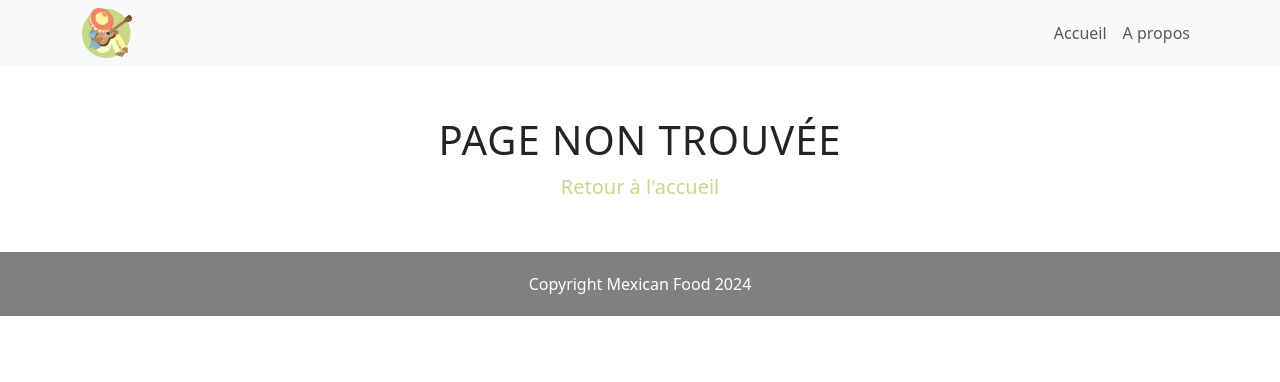
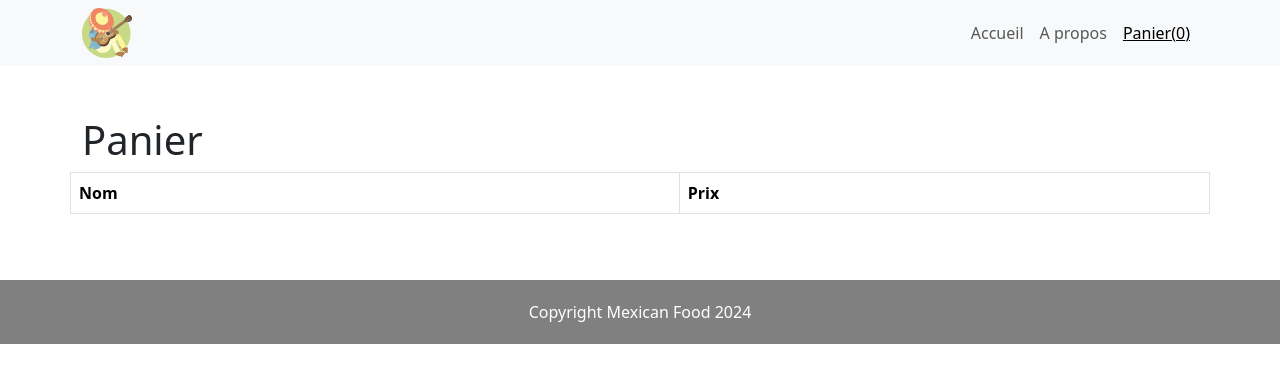
Before and after one commit to VincentSechi/CC-React, a React (Create React App) app: page /panier in a window 1280 px wide. Shown: the top 382 px of the page. Built offline with nearby package versions, Linux system fonts and the light colour scheme.

Commit message:
activité-21

```diff
--- a/src/App.js
+++ b/src/App.js
@@ -4,17 +4,23 @@ import Layout from "./components/Layout";
 import Home from "./pages/Home";
 import About from "./pages/About";
 import DishDetails from "./pages/DishDetails";
+import Panier from "./pages/Panier";
 import NotFound from "./pages/NotFound";
 import { Route, Routes } from "react-router-dom";
-
+import { useState } from "react";
 function App() {
+  const [cart, setCart] = useState([])
+  const addToCart = (item) => {
+    setCart(prevState => [...prevState, item])
+  }
   return (
     <div className="App">
         <Routes>
-          <Route element={<Layout />}>
+          <Route element={<Layout cart={cart}/>}>
             <Route index element={<Home />} />
             <Route path="/about" element={<About />} />
-            <Route path="/plat/:slug" element={<DishDetails />} />
+            <Route path="/plat/:slug" element={<DishDetails onClick={addToCart}/>} />
+            <Route path="/panier" element={<Panier cart={cart} />} />
             <Route path="*" element={<NotFound />} />
           </Route>
         </Routes>
--- a/src/components/Header.jsx
+++ b/src/components/Header.jsx
@@ -7,7 +7,7 @@ import Nav from 'react-bootstrap/Nav';
 import Container from "react-bootstrap/Container";
 
 import { NavLink } from 'react-router-dom';
-const Header = () => {
+const Header = ({cart}) => {
   return (
     <header className="header">
       <Navbar className="bg-body-tertiary">
@@ -19,6 +19,7 @@ const Header = () => {
           <Nav>
             <NavLink to="/" className="nav-link ms-auto">Accueil</NavLink>
             <NavLink to="/about" className="nav-link ms-auto">A propos</NavLink>
+            <NavLink to="/panier" className="nav-link ms-auto">Panier({cart.length})</NavLink>
           </Nav>
         </Container>
       </Navbar>
--- a/src/components/Layout.jsx
+++ b/src/components/Layout.jsx
@@ -2,10 +2,10 @@ import React from "react";
 import Header from "./Header";
 import Footer from "./Footer";
 import { Outlet } from "react-router-dom";
-function Layout({ children }) {
+function Layout({ children, cart }) {
   return (
     <>
-      <Header />
+      <Header cart={cart} />
       <main>
         <Outlet />
       </main>
--- a/src/pages/DishDetails.jsx
+++ b/src/pages/DishDetails.jsx
@@ -8,25 +8,28 @@ import { useParams } from "react-router-dom";
 import { useState, useEffect } from "react"
 import dishes from '../data/dishes.json'
 import "../assets/styles/pages/dishDetails.scss"
-const DishDetails = () => {
+const DishDetails = ({onClick}) => {
   const { slug } = useParams();
   const [data, setData] = useState()
   useEffect(() => {
     setData(dishes.filter((dish) => dish.slug === slug)[0])
   }, [slug])
+  const handleClick = (item) => {
+    onClick(item)
+  }
   return (
     <>
       {data && <Container>
           <Row>
               <Col className="col-6">
-                <img src={data.image} alt={`image-${data.slug}`} />
+                <img src={data.image} alt={`${data.slug}`} />
               </Col>
               <Col className="col-6">
                 <div className="content-container">
                   <h1 className="title">{data.title}</h1>
                   <p className="description">{data.description}</p>
                   <span className="price">{data.price}</span>
-                  <Button>Commander</Button>
+                  <Button onClick={() => handleClick(data)}>Commander</Button>
                 </div>
               </Col>
           </Row>
--- /dev/null
+++ b/src/pages/Panier.jsx
@@ -0,0 +1,41 @@
+import React from "react";
+
+import Container from "react-bootstrap/Container";
+import Table from "react-bootstrap/Table";
+import Row from "react-bootstrap/Row";
+/* import Col from "react-bootstrap/Col";
+import { Button } from "react-bootstrap";
+import { useState, useEffect } from "react" */
+
+const Panier = ({ cart }) => {
+  return (
+    <Container>
+      <Row>
+        <h1>Panier</h1>
+      </Row>
+      <Row>
+        <Table striped bordered hover>
+          <thead>
+            <tr>
+              <th>Nom</th>
+              <th>Prix</th>
+            </tr>
+          </thead>
+          <tbody>
+            {cart &&
+              cart.map((item, index) => {
+                return (
+                  <tr key={index}>
+                    <td>{item.title}</td>
+                    <td>{item.price}</td>
+                  </tr>
+                );
+              })}
+          </tbody>
+        </Table>
+      </Row>
+    </Container>
+  );
+};
+
+export default Panier;
```
